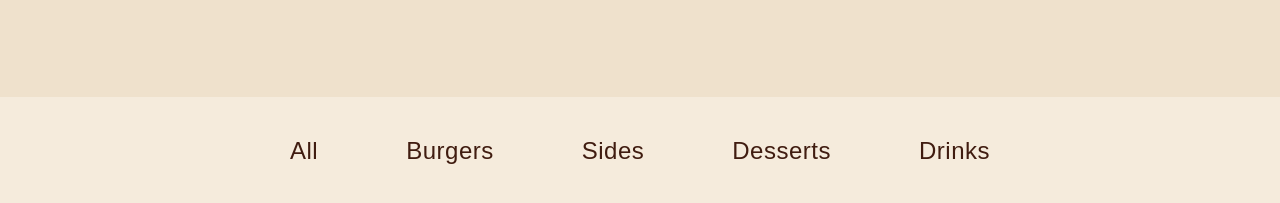
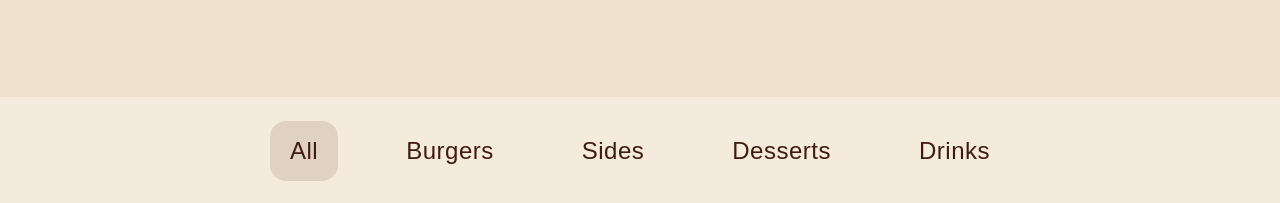
Before and after one commit to davidagredano/restaurant-page, a website built with webpack: page src/index.html in a window 1280 px wide. Both pictures are taken after a click on the button "Menu". Shown: the part 380-583 px from the top of the page. Built offline with nearby package versions, Linux system fonts and the light colour scheme; a web font is replaced by a local one.

Commit message:
Enhance nav button state management for categories
This update extends the navigation button state management to handle
both main and category navigation. It introduces a new state property
to track the active category button and updates the setActiveNavBtn
function to handle multiple navigation contexts. The commit also
includes CSS changes to reflect the active state on category buttons.

- Add activeCategoryNavBtn state to manage category button state
- Modify setActiveNavBtn to handle 'main' and 'category' navs
- Update event listeners for category button state management
- Adjust CSS for active state on main and category nav buttons

```diff
--- a/src/index.css
+++ b/src/index.css
@@ -60,7 +60,7 @@
   background-color: var(--color-lighten);
 }
 
-.active,
-.active:hover {
+.nav-btn--active,
+.nav-btn--active:hover {
   background-color: var(--color-accent);
 }
--- a/src/index.js
+++ b/src/index.js
@@ -14,20 +14,21 @@ const contactBtn = document.querySelector("#contact-btn");
 
 homeBtn.addEventListener("click", () => {
   replaceContent(Homepage(), "#content");
-  setActiveNavBtn(homeBtn);
+  setActiveNavBtn("main", homeBtn);
 });
 
 menuBtn.addEventListener("click", () => {
   replaceContent(Menu(), "#content");
-  setActiveNavBtn(menuBtn);
+  setActiveNavBtn("main", menuBtn);
   setMenuEventListeners();
+  setActiveNavBtn("category", document.querySelector("#all"));
 });
 
 contactBtn.addEventListener("click", () => {
   replaceContent(Contact(), "#content");
-  setActiveNavBtn(contactBtn);
+  setActiveNavBtn("main", contactBtn);
 });
 
 // initial content
 replaceContent(Homepage(), "#content");
-setActiveNavBtn(homeBtn);
+setActiveNavBtn("main", homeBtn);
--- a/src/menu/CategoryNav.css
+++ b/src/menu/CategoryNav.css
@@ -10,7 +10,8 @@
   cursor: pointer;
 }
 
-.category-nav__btn:hover {
+.category-nav__btn:hover,
+.category-nav__btn--active {
   background-color: var(--color-darken);
 }
 
--- a/src/utils.js
+++ b/src/utils.js
@@ -2,14 +2,23 @@ import MenuContent from "./menu/MenuContent";
 
 let state = {
   activeNavBtn: null,
+  activeCategoryNavBtn: null,
 };
 
-export function setActiveNavBtn(btn) {
-  if (state.activeNavBtn) {
-    state.activeNavBtn.classList.remove("active");
+export function setActiveNavBtn(nav, btn) {
+  if (nav === "main") {
+    if (state.activeNavBtn) {
+      state.activeNavBtn.classList.remove("nav-btn--active");
+    }
+    btn.classList.add("nav-btn--active");
+    state.activeNavBtn = btn;
+  } else if (nav === "category") {
+    if (state.activeCategoryNavBtn) {
+      state.activeCategoryNavBtn.classList.remove("category-nav__btn--active");
+    }
+    btn.classList.add("category-nav__btn--active");
+    state.activeCategoryNavBtn = btn;
   }
-  btn.classList.add("active");
-  state.activeNavBtn = btn;
 }
 
 export function replaceContent(component, target) {
@@ -28,6 +37,7 @@ export function setMenuEventListeners() {
     btn.addEventListener("click", () => {
       const category = btn.id;
       replaceContent(MenuContent(category), "#menu-main");
+      setActiveNavBtn("category", btn);
     });
   });
 }
```
